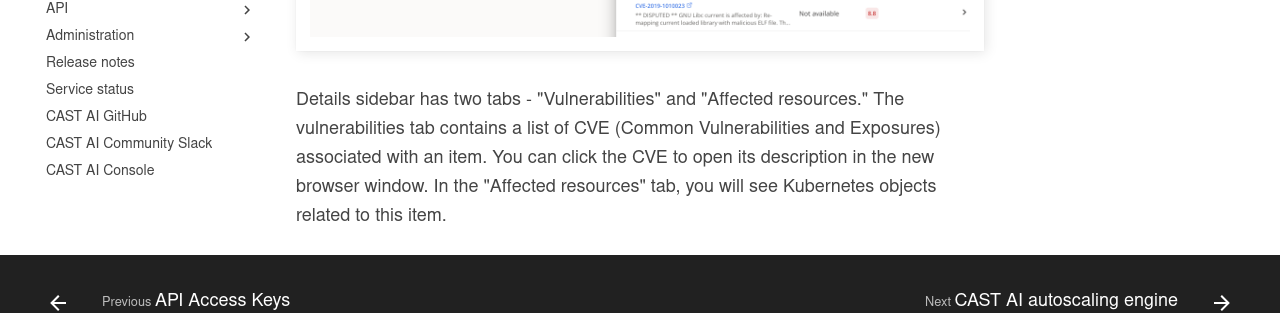
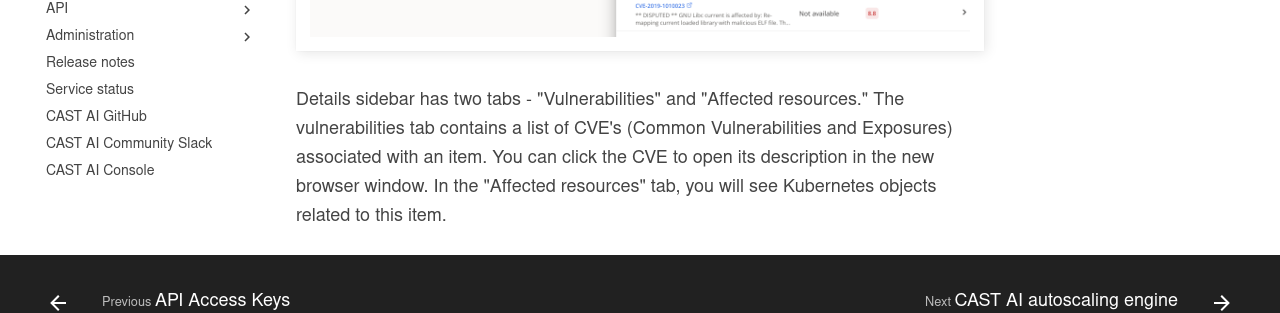
Before and after one commit to castai/docs, an MkDocs documentation site: the page built from docs/product-overview/console/security-insights.md, in a window 1280 px wide and 900 px high, scrolled down 4896 px. Shown: the part 529-842 px from the top of the window. Built offline with MkDocs 1.6.1 and Material for MkDocs 9.7.7, drawn with Linux system fonts in a browser that asks for light colours; some web fonts are replaced.

```diff
--- a/docs/product-overview/console/security-insights.md
+++ b/docs/product-overview/console/security-insights.md
@@ -65,6 +65,6 @@ By clicking on an item in the list, you will open a sidebar with more informatio
 ![](images/vulnerability-details.png)
 
 Details sidebar has two tabs - "Vulnerabilities" and "Affected resources."
-The vulnerabilities tab contains a list of CVE (Common Vulnerabilities and Exposures) associated with an item.
+The vulnerabilities tab contains a list of CVE's (Common Vulnerabilities and Exposures) associated with an item.
 You can click the CVE to open its description in the new browser window.
 In the "Affected resources" tab, you will see Kubernetes objects related to this item.
```
